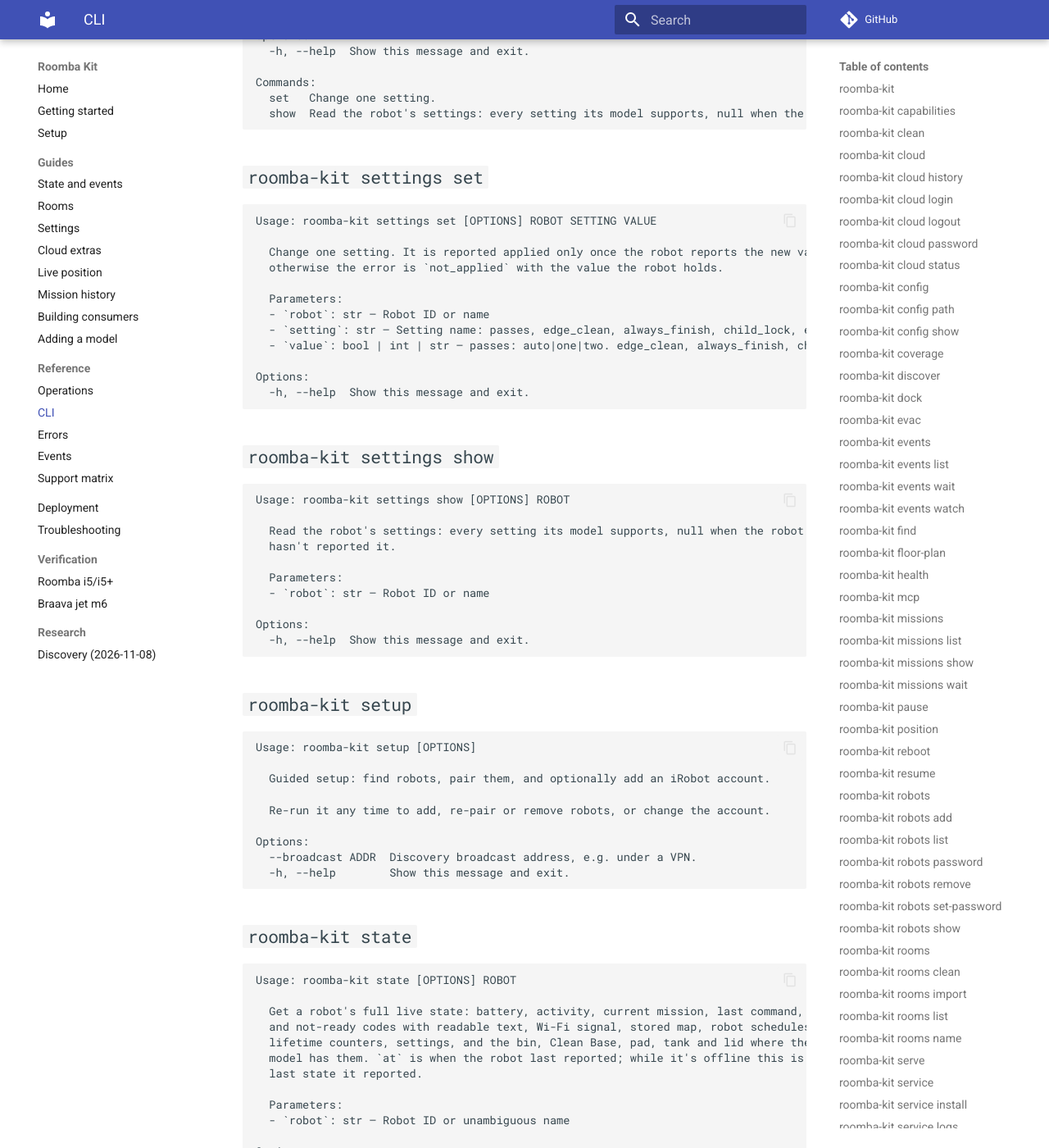
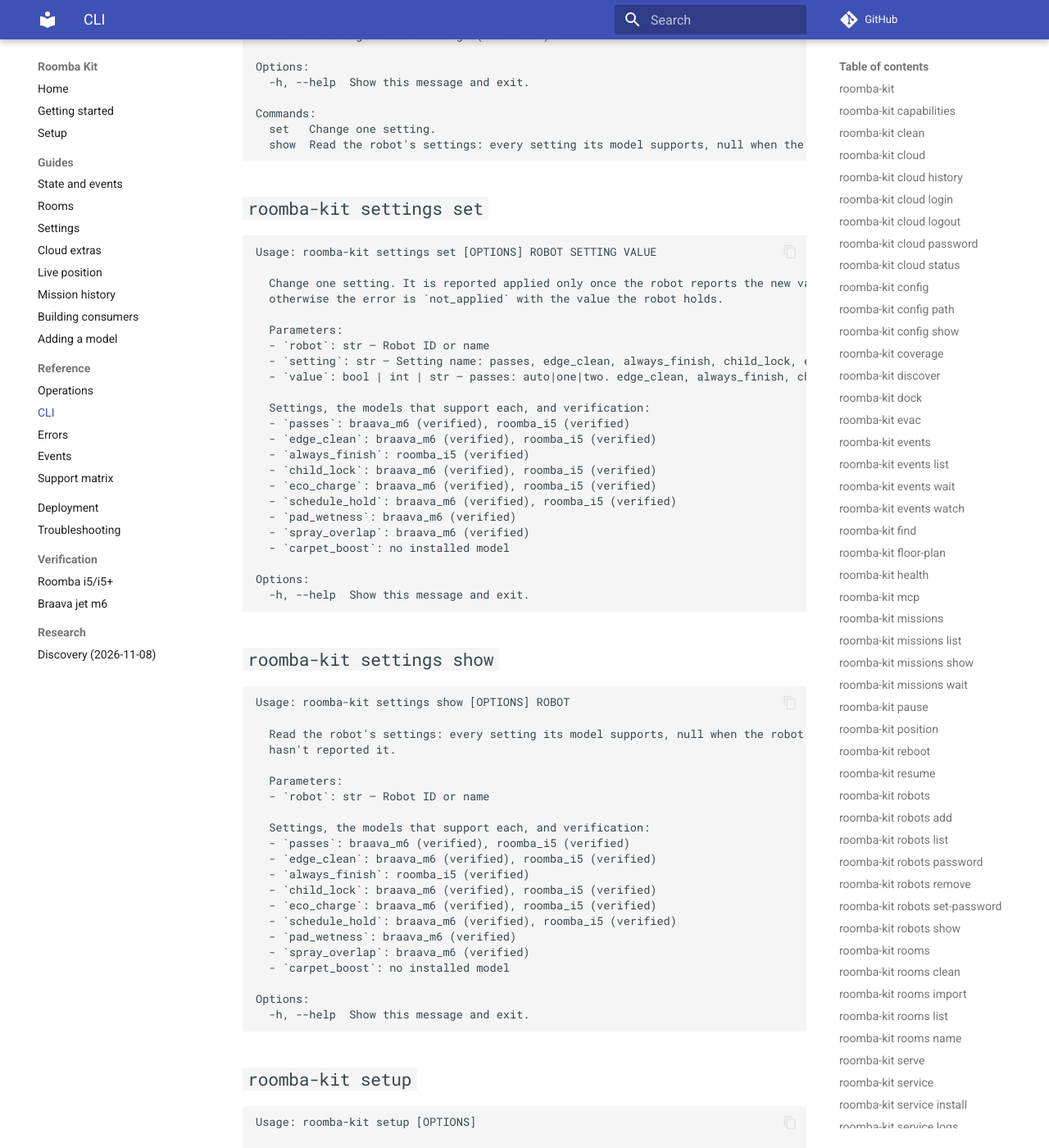
Before and after one commit to Hfish21/roomba-kit, an MkDocs documentation site: the page built from docs/reference/cli.md, in a window 1280 px wide and 1400 px high, scrolled down 19068 px. Shown: the whole window at 82% size. Built offline with MkDocs 1.6.1 and Material for MkDocs 9.7.7, drawn with Linux system fonts in a browser that asks for light colours; comment, search, counter and statistics services are not loaded; some of the changed text lies outside the part shown.

Commit message:
Regenerate reference docs
Co-Authored-By: Claude Opus 5.5 <noreply@anthropic.com>

```diff
--- a/docs/reference/cli.md
+++ b/docs/reference/cli.md
@@ -118,8 +118,9 @@ Commands:
 Usage: roomba-kit cloud history [OPTIONS] ROBOT
 
   The robot's recent missions as the iRobot cloud recorded them (it keeps about 30),
-  newest first. A running mission appears only minutes after the robot docks. While the
-  cloud is unavailable, the last copy fetched is returned.
+  newest first. A running mission appears only minutes after the robot docks. Always
+  fetched live: while the cloud is unavailable this returns `cloud_unavailable` with a
+  reason.
 
   Parameters:
   - `robot`: str — Robot ID or name
@@ -968,8 +970,19 @@ Usage: roomba-kit settings set [OPTIONS] ROBOT SETTING VALUE
 
   Parameters:
   - `robot`: str — Robot ID or name
-  - `setting`: str — Setting name: passes, edge_clean, always_finish, child_lock, eco_charge, schedule_hold, pad_wetness or spray_overlap
-  - `value`: bool | int | str — passes: auto|one|two. edge_clean, always_finish, child_lock, eco_charge, schedule_hold: true|false. pad_wetness: 1|2|3. spray_overlap: standard|deep|extended.
+  - `setting`: str — Setting name: passes, edge_clean, always_finish, child_lock, eco_charge, schedule_hold, pad_wetness, spray_overlap or carpet_boost
+  - `value`: bool | int | str — passes: auto|one|two. edge_clean, always_finish, child_lock, eco_charge, schedule_hold, carpet_boost: true|false. pad_wetness: 1|2|3. spray_overlap: standard|deep|extended.
+
+  Settings, the models that support each, and verification:
+  - `passes`: braava_m6 (verified), roomba_i5 (verified)
+  - `edge_clean`: braava_m6 (verified), roomba_i5 (verified)
+  - `always_finish`: roomba_i5 (verified)
+  - `child_lock`: braava_m6 (verified), roomba_i5 (verified)
+  - `eco_charge`: braava_m6 (verified), roomba_i5 (verified)
+  - `schedule_hold`: braava_m6 (verified), roomba_i5 (verified)
+  - `pad_wetness`: braava_m6 (verified)
+  - `spray_overlap`: braava_m6 (verified)
+  - `carpet_boost`: no installed model
 
 Options:
   -h, --help  Show this message and exit.
@@ -985,6 +998,17 @@ Usage: roomba-kit settings show [OPTIONS] ROBOT
 
   Parameters:
   - `robot`: str — Robot ID or name
+
+  Settings, the models that support each, and verification:
+  - `passes`: braava_m6 (verified), roomba_i5 (verified)
+  - `edge_clean`: braava_m6 (verified), roomba_i5 (verified)
+  - `always_finish`: roomba_i5 (verified)
+  - `child_lock`: braava_m6 (verified), roomba_i5 (verified)
+  - `eco_charge`: braava_m6 (verified), roomba_i5 (verified)
+  - `schedule_hold`: braava_m6 (verified), roomba_i5 (verified)
+  - `pad_wetness`: braava_m6 (verified)
+  - `spray_overlap`: braava_m6 (verified)
+  - `carpet_boost`: no installed model
 
 Options:
   -h, --help  Show this message and exit.
```
Also changed, not shown: other parts of docs/reference/cli.md (+3 -2 lines), docs/reference/operations.md (+26 -5 lines).
